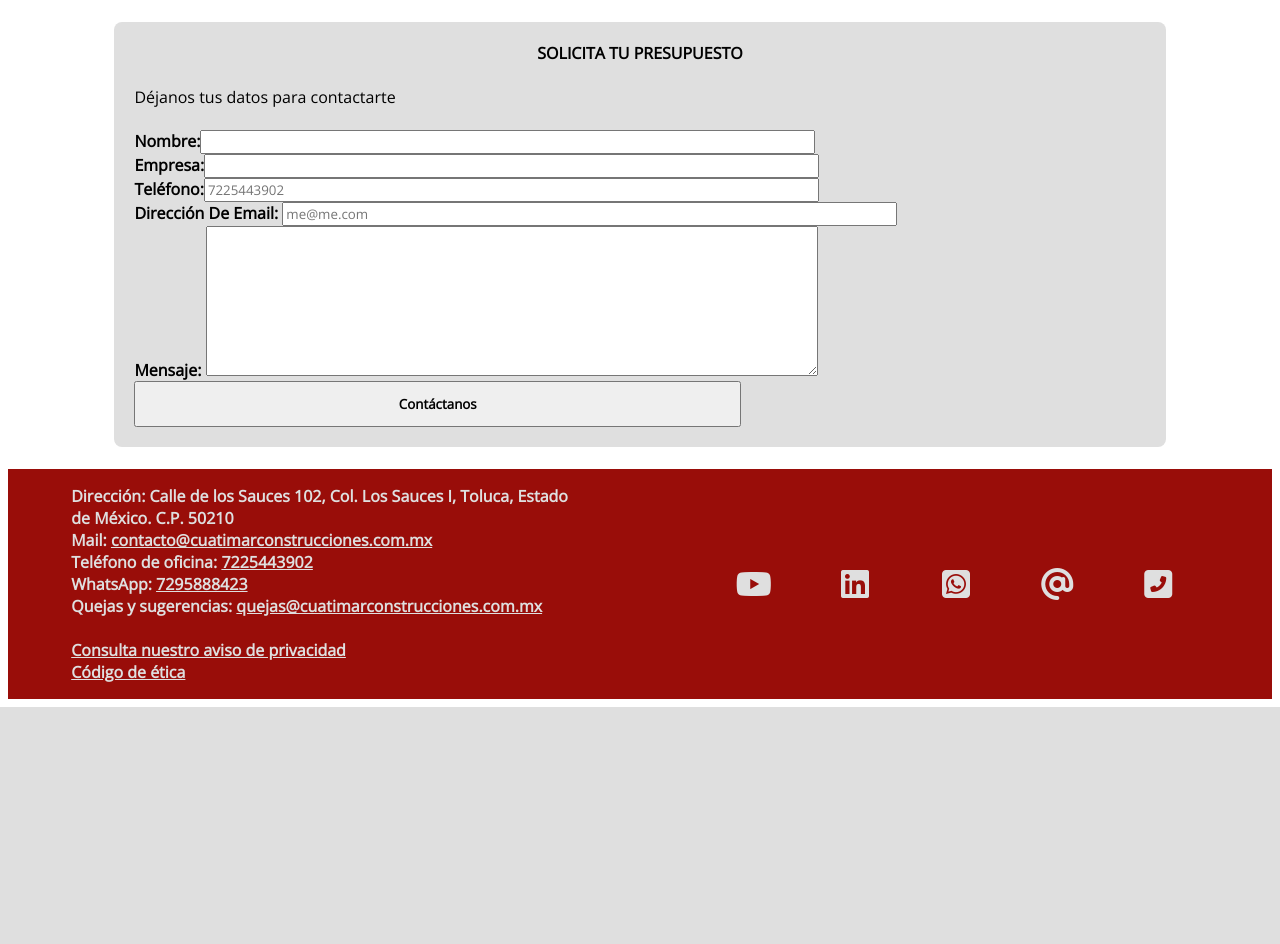
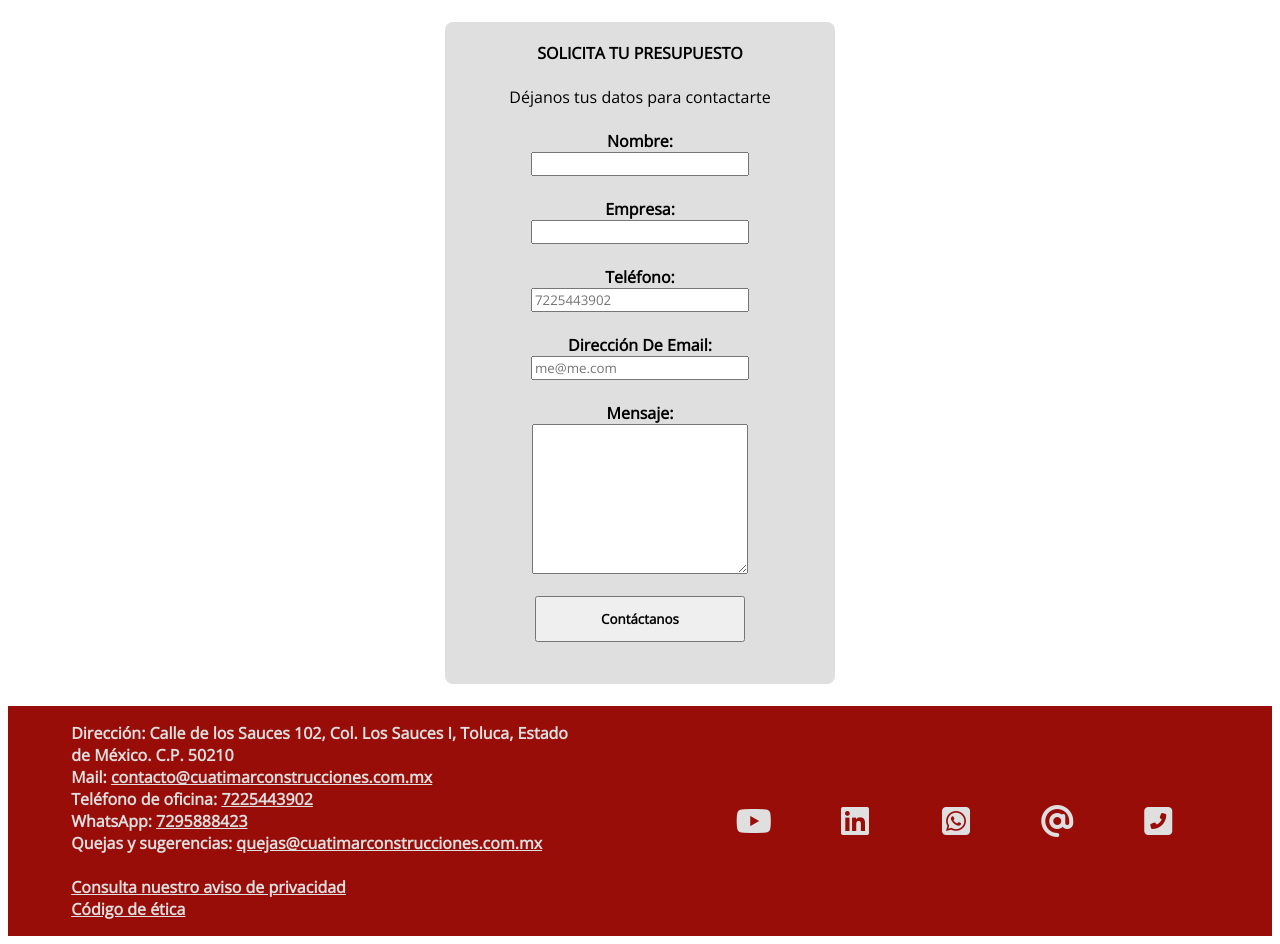
Before and after one commit to DavidCrzBlt/cuatimar_webpage, a PHP site: page /contacto.php in a window 1280 px wide. Shown: the part 142-1086 px from the top of the page. Before the commit the page ends 849 px from the top, so only its background shows below. Run offline with PHP 8.4, Linux system fonts and the light colour scheme; some libraries are stand-ins or nearby versions.

Commit message:
Update styles.css

```diff
--- a/css/styles.css
+++ b/css/styles.css
@@ -24,11 +24,11 @@ footer .footer_container div p{color:#DFDFDF; font-weight: bold;}
 footer .footer_container div p a{color: #DFDFDF;}
 footer .footer_container .header_redes a{color: #DFDFDF;}
 
-div form {width: 80%; border-radius: 8px;background-color: #DFDFDF;box-shadow: rgba(255,255,255,0.1);margin-left: auto; margin-right: auto; padding: 20px;}
+div form {width: 100%; max-width: 350px; display: flex; flex-direction: column;justify-content: flex-start;align-items: center; border-radius: 8px;background-color: #DFDFDF;box-shadow: rgba(255,255,255,0.1);margin-left: auto; margin-right: auto; padding: 20px;}
 div form legend{text-transform: uppercase;font-weight: bold;text-align: center;}
 div form input{width:60%}
 div form label{font-weight: bold; text-transform: capitalize;}
-div form input[type=submit]{text-transform: capitalize;font-weight: bold;box-sizing: border-box; padding: 12px 20px;}
+div form input[type="submit"]{text-transform: capitalize;font-weight: bold;box-sizing: border-box; padding: 12px 20px;text-align: center;}
 div form textarea{width:60%;}
 
 @media screen and (max-width:800px){
```
